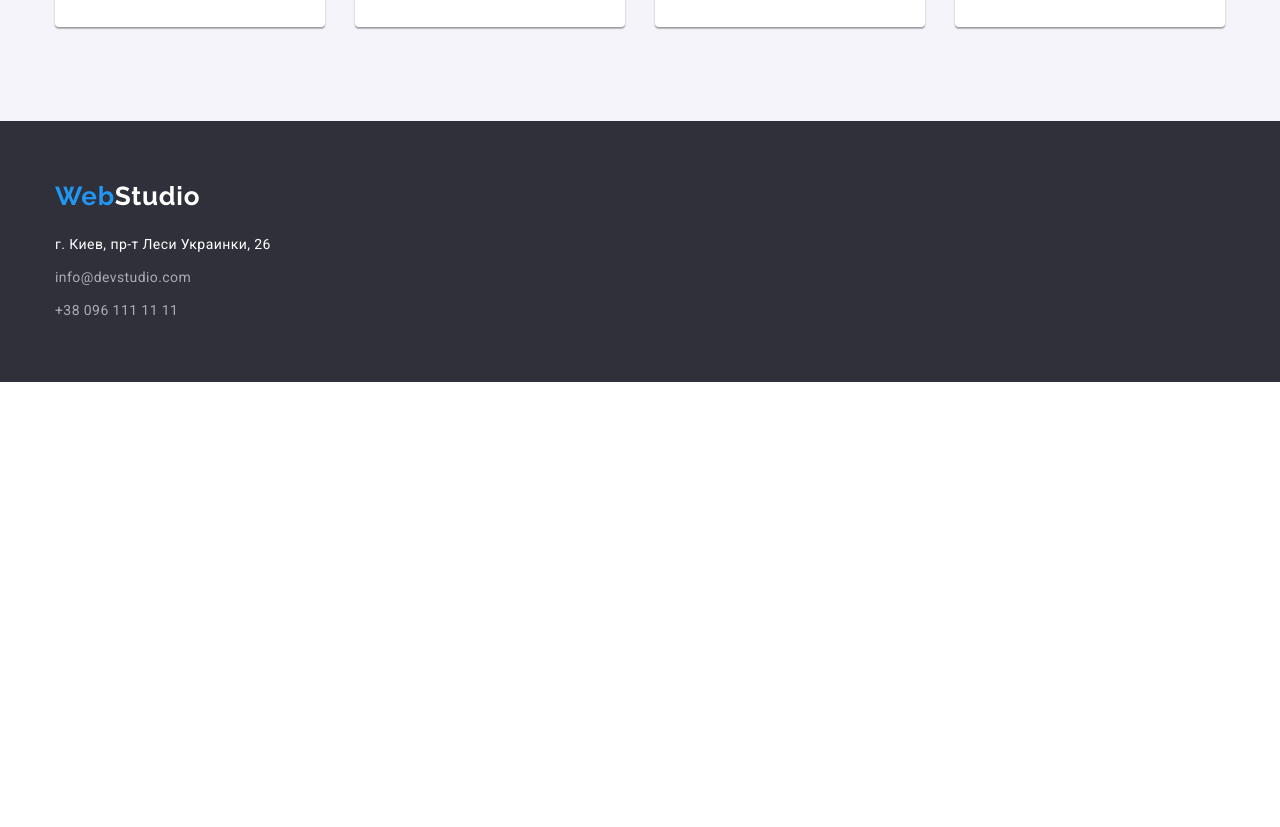
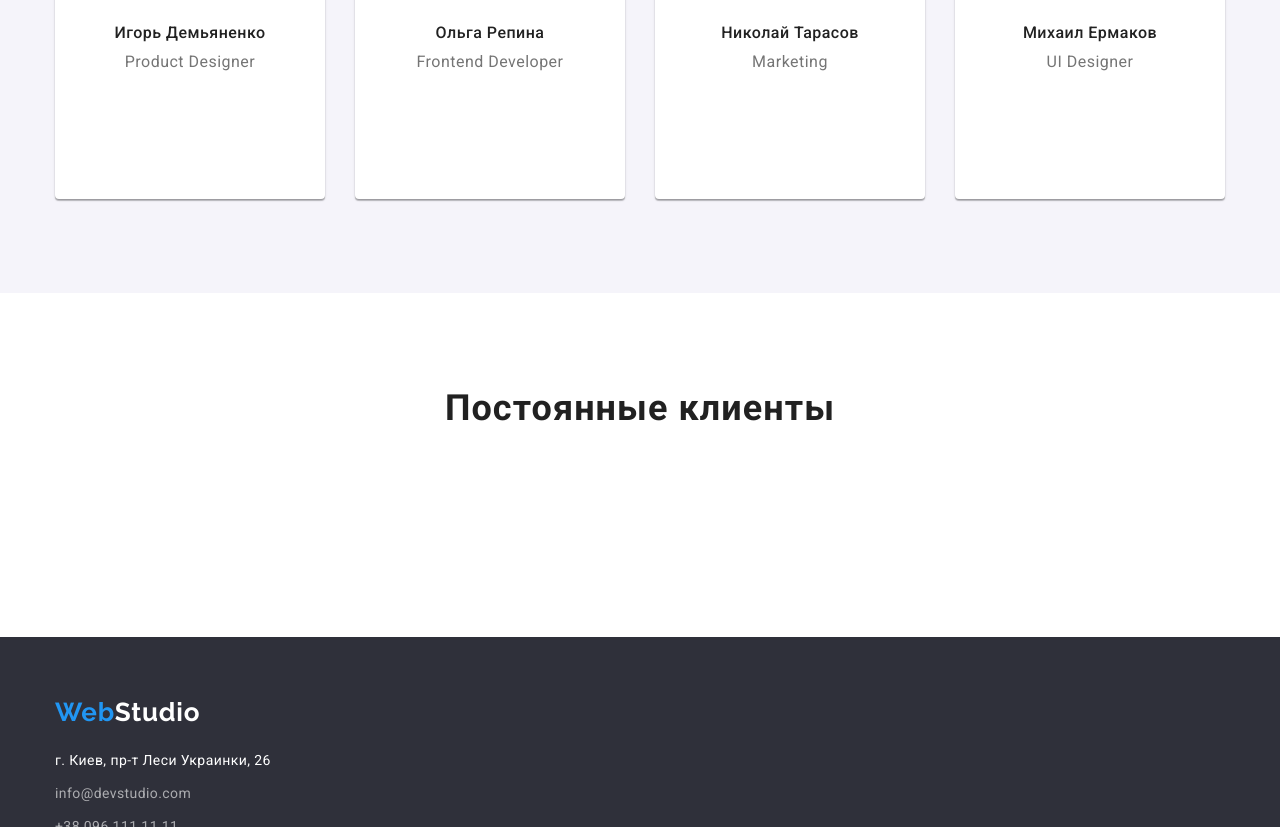
Before and after one commit to yurii-kovalchuk/goit-markup-hw-04, a plain HTML site: page index.html in a window 1280 px wide. Shown: the part 1973-2800 px from the top of the page. Before the commit the page ends 2355 px from the top, so only its background shows below. Drawn offline with nearby package versions, Linux system fonts and the light colour scheme.

Commit message:
add general markup

```diff
--- a/css/styles.css
+++ b/css/styles.css
@@ -301,26 +301,16 @@ img {
 
 /* Footer section */
 
-.footer {
+.footer-section {
     padding-top: 60px;
     padding-bottom: 60px;
     background-color:var(--dark-bg-cl);
 }
 
-.footer-container   {
-    display: flex;
-    flex-direction: column;
-    gap: 20px;
-}
-
 .footer-logo    {
+    display: block;
+    margin-bottom: 20px;
     color: var(--white-cl);
-    margin-right: auto;
-    /* margin-bottom: 20px; */
-}
-
-.address    {
-    margin-right: auto;
 }
 
 .address-list   {
--- a/index.html
+++ b/index.html
@@ -20,6 +20,7 @@
     />
     <link rel="stylesheet" href="./css/styles.css" />
   </head>
+
   <body>
     <header class="header">
       <div class="container header-container">
@@ -58,24 +59,44 @@
           <h2 class="features-title visually-hidden">Особенности</h2>
           <ul class="features-list list">
             <li class="features-item">
+              <div class="features-wrap">
+                <svg width="70" height="70" class="feature-icon">
+                  <use href=""></use>
+                </svg>
+              </div>
               <h3 class="feature-title">Внимание к деталям</h3>
               <p class="feature-desc">
                 Идейные соображения, а также начало повседневной работы по формированию позиции.
               </p>
             </li>
             <li class="features-item">
+              <div class="features-wrap">
+                <svg width="70" height="70" class="feature-icon">
+                  <use href=""></use>
+                </svg>
+              </div>
               <h3 class="feature-title">Пунктуальность</h3>
               <p class="feature-desc">
                 Задача организации, в особенности же рамки и место обучения кадров влечет за собой.
               </p>
             </li>
             <li class="features-item">
+              <div class="features-wrap">
+                <svg width="70" height="70" class="feature-icon">
+                  <use href=""></use>
+                </svg>
+              </div>
               <h3 class="feature-title">Планирование</h3>
               <p class="feature-desc">
                 Равным образом консультация с широким активом в значительной степени обуславливает.
               </p>
             </li>
             <li class="features-item">
+              <div class="features-wrap">
+                <svg width="70" height="70" class="feature-icon">
+                  <use href=""></use>
+                </svg>
+              </div>
               <h3 class="feature-title">Современные технологии</h3>
               <p class="feature-desc">
                 Значимость этих проблем настолько очевидна, что реализация плановых заданий.
@@ -135,6 +156,60 @@
               <div class="team-wrap">
                 <h3 class="team-subtitle">Игорь Демьяненко</h3>
                 <p class="team-desc">Product Designer</p>
+                <ul class="list socials-list">
+                  <li class="socials-item">
+                    <a
+                      href="https://instagram.com/"
+                      class="link socials-link"
+                      rel="noreferrer noopener"
+                      target="_blank"
+                      aria-label="instagram"
+                    >
+                      <svg width="20" height="20" class="socials-icon">
+                        <use href=""></use>
+                      </svg>
+                    </a>
+                  </li>
+                  <li class="socials-item">
+                    <a
+                      href="https://twitter.com/"
+                      class="link socials-link"
+                      rel="noreferrer noopener"
+                      target="_blank"
+                      aria-label="twitter"
+                    >
+                      <svg width="20" height="20" class="socials-icon">
+                        <use href=""></use>
+                      </svg>
+                    </a>
+                  </li>
+                  <li class="socials-item">
+                    <a
+                      href="https://facebook.com/"
+                      class="link socials-link"
+                      rel="noreferrer noopener"
+                      target="_blank"
+                      aria-label="facebook"
+                    >
+                      <svg width="20" height="20" class="socials-icon">
+                        <use href=""></use>
+                      </svg>
+                    </a>
+                  </li>
+                  <li class="socials-item">
+                    <a
+                      href="https://www.linkedin.com/"
+                      class="link socials-link"
+                      rel="noreferrer noopener"
+                      target="_blank"
+                      aria-label="linkedin"
+                    >
+                      <svg width="20" height="20" class="socials-icon">
+                        <use href=""></use>
+                      </svg>
+                    </a>
+                  </li>
+                </ul>
               </div>
             </li>
             <li class="team-item card-set-item">
@@ -179,9 +254,31 @@
           </ul>
         </div>
       </section>
+
+      <section class="clients section">
+        <div class="container">
+          <h2 class="section-title">Постоянные клиенты</h2>
+          <ul class="list clients-list">
+            <li class="clients-item">
+              <a
+                href=""
+                class="link clients-link"
+                rel="noreferrer noopener"
+                target="_blank"
+                aria-label="YA&CO"
+              >
+                <svg width="106" height="60" class="clients-icon">
+                  <use href=""></use>
+                </svg>
+              </a>
+            </li>
+          </ul>
+        </div>
+      </section>
     </main>
-    <footer class="footer">
-      <div class="container footer-container">
+    <footer class="footer-section">
+      <div class="container">
+        <div class="footer-nav">
           <a class="footer-logo link" href="./index.html"
             ><span class="accent-logo">Web</span>Studio</a
           >
@@ -199,6 +296,11 @@
             </ul>
           </address>
         </div>
+        <div class="footer-socials">
+          <p class="socials-title">присоединяйтесь</p>
+          <ul class="socials-list list"></ul>
+        </div>
+      </div>
     </footer>
   </body>
 </html>
```
Lines whose indentation alone changed are shown as unchanged.
